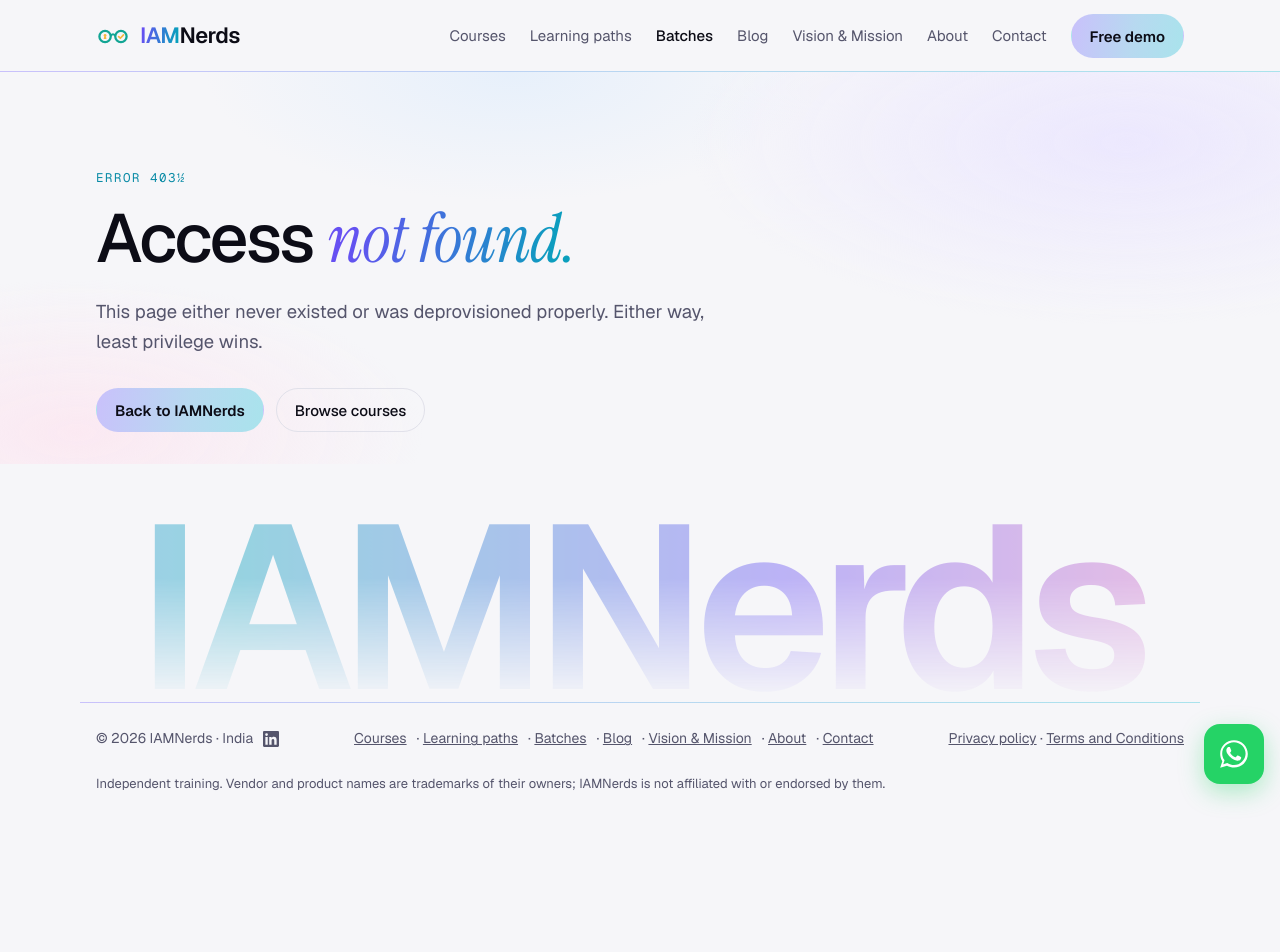
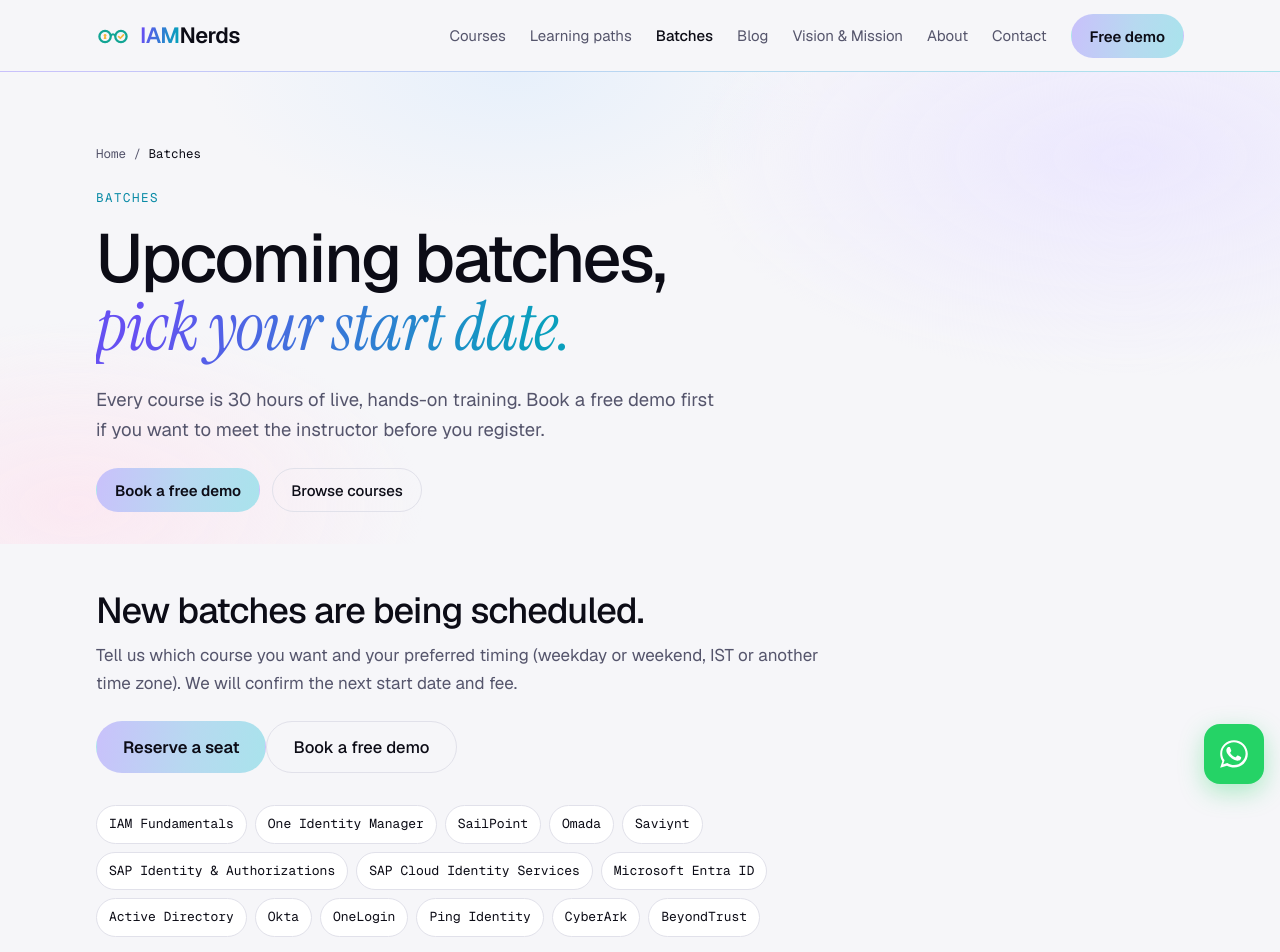
Before and after one commit to arku1812/IAMNerds, a Next.js app in the folder iamnerds-next/: page /batches in a window 1280 px wide. Before the commit this address had no page. Shown: the top 952 px of the page. Before the commit the page ends 819 px from the top, so only its background shows below. Built offline with nearby package versions, Linux system fonts and the light colour scheme; no server answers.

Commit message:
Pages: home testimonials and demo CTA, contact enquiry type, batches page

```diff
--- /dev/null
+++ b/iamnerds-next/pages/batches.js
@@ -0,0 +1,52 @@
+import Link from 'next/link';
+import { Seo, Crumbs, CtaBand } from '../lib/Layout';
+import { BatchTable, upcomingBatches } from '../lib/Batches';
+import { COURSES, SITE } from '../lib/data';
+
+export default function Batches({ batches }) {
+  return (
+    <>
+      <Seo
+        title="Upcoming Batches & Fees | IAMNerds IAM Training"
+        description="Upcoming IAMNerds batch start dates, schedules and course fees for One Identity Manager, SailPoint, Saviynt, SAP, Entra ID, Okta, CyberArk and more."
+        path="/batches"
+        jsonLd={{ '@context': 'https://schema.org', '@type': 'WebPage', url: `${SITE}/batches`, name: 'Upcoming batches | IAMNerds', inLanguage: 'en' }}
+      />
+      <section className="hero page-hero">
+        <div className="wrap">
+          <Crumbs items={[['/', 'Home'], ['/batches', 'Batches']]} />
+          <div className="eyebrow">Batches</div>
+          <h1>Upcoming batches, <em>pick your start date.</em></h1>
+          <p className="lede">Every course is 30 hours of live, hands-on training. Book a free demo first if you want to meet the instructor before you register.</p>
+          <div className="cta" style={{ marginTop: 'var(--s5)' }}>
+            <Link className="btn primary" href="/contact?type=demo#talk">Book a free demo</Link>
+            <Link className="btn" href="/courses">Browse courses</Link>
+          </div>
+        </div>
+      </section>
+
+      <section className="band"><div className="wrap">
+        {batches.length ? (
+          <BatchTable batches={batches} showCourse />
+        ) : (
+          <div className="batches-empty">
+            <h2>New batches are being scheduled.</h2>
+            <p>Tell us which course you want and your preferred timing (weekday or weekend, IST or another time zone). We will confirm the next start date and fee.</p>
+            <div className="cta">
+              <Link className="btn primary btn-lg" href="/contact?type=register#talk">Reserve a seat</Link>
+              <Link className="btn btn-lg" href="/contact?type=demo#talk">Book a free demo</Link>
+            </div>
+            <ul className="chip-list" aria-label="Courses">
+              {COURSES.map((c) => <li key={c.slug}><Link href={`/courses/${c.slug}`}>{c.title}</Link></li>)}
+            </ul>
+          </div>
+        )}
+      </div></section>
+      <CtaBand title="Training a team?" text="We run private batches for teams, on your schedule." href="/contact?type=question#talk" label="Ask about team batches" />
+    </>
+  );
+}
+
+export function getStaticProps() {
+  return { props: { batches: upcomingBatches() } };
+}
```
Also changed, not shown: iamnerds-next/pages/contact.js (+5 -4 lines), iamnerds-next/pages/index.js (+5 -2 lines).
